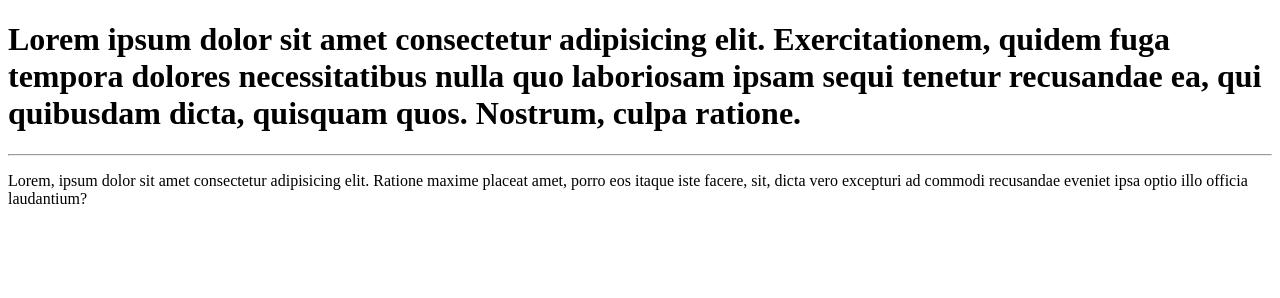
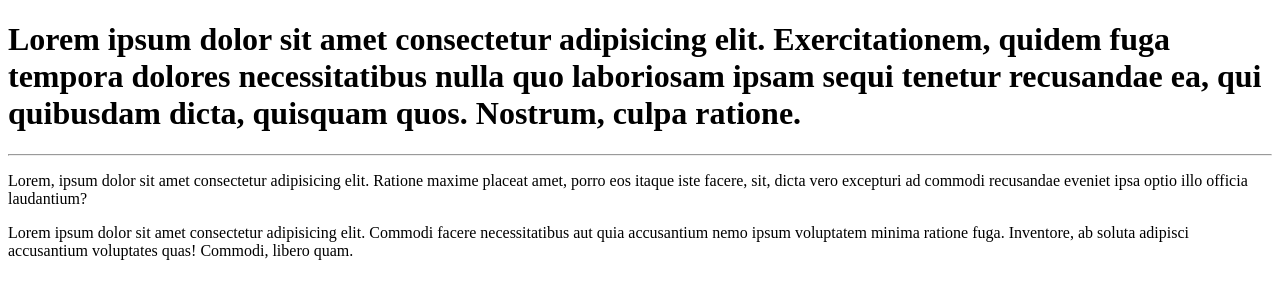
Before and after one commit to DaviCavanha/01, a plain HTML site: page site exemplo/index.html in a window 1280 px wide. Drawn offline with Linux system fonts and the light colour scheme.

Commit message:
Adicionei um parágrafo

```diff
--- a/site exemplo/index.html
+++ b/site exemplo/index.html
@@ -9,5 +9,6 @@
     <h1> Lorem ipsum dolor sit amet consectetur adipisicing elit. Exercitationem, quidem fuga tempora dolores necessitatibus nulla quo laboriosam ipsam sequi tenetur recusandae ea, qui quibusdam dicta, quisquam quos. Nostrum, culpa ratione.</h1>
     <hr>
     <p>Lorem, ipsum dolor sit amet consectetur adipisicing elit. Ratione maxime placeat amet, porro eos itaque iste facere, sit, dicta vero excepturi ad commodi recusandae eveniet ipsa optio illo officia laudantium?</p>
+    <p> Lorem ipsum dolor sit amet consectetur adipisicing elit. Commodi facere necessitatibus aut quia accusantium nemo ipsum voluptatem minima ratione fuga. Inventore, ab soluta adipisci accusantium voluptates quas! Commodi, libero quam.</p>
 </body>
 </html>
```
